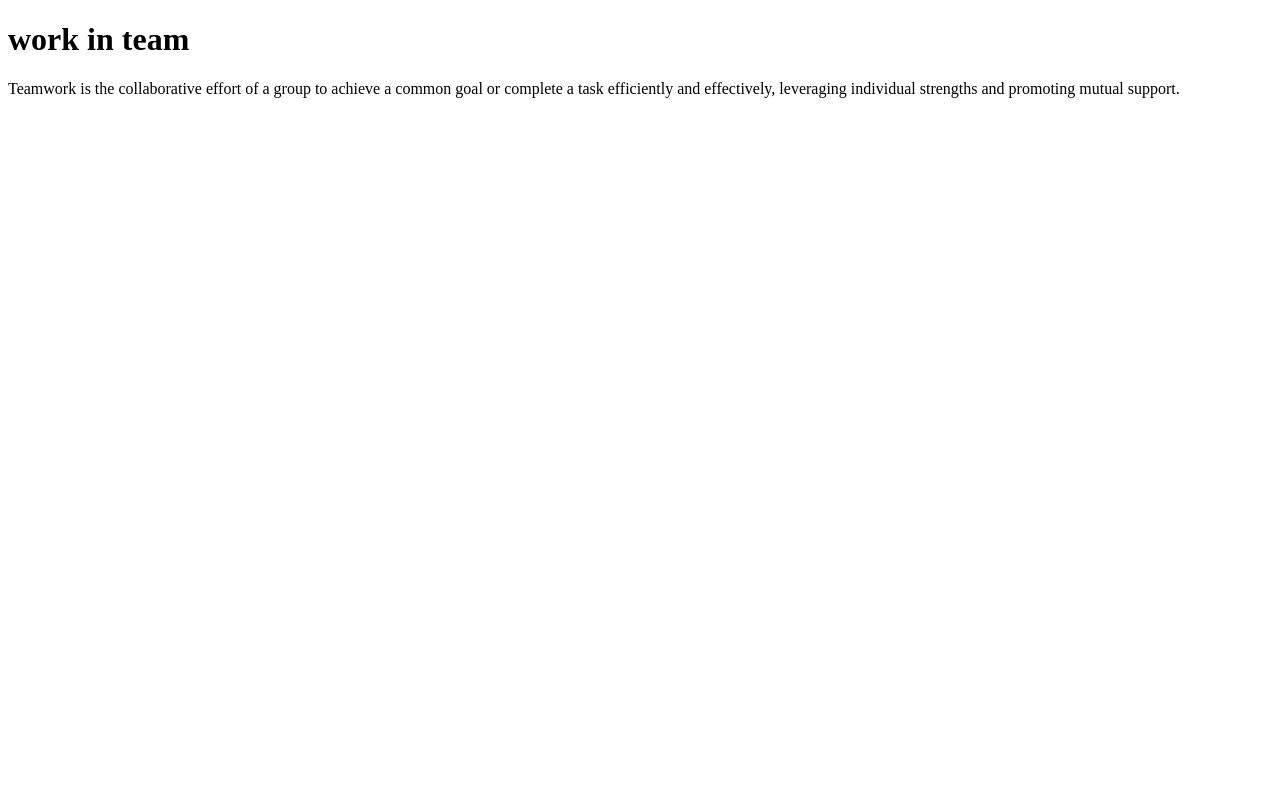
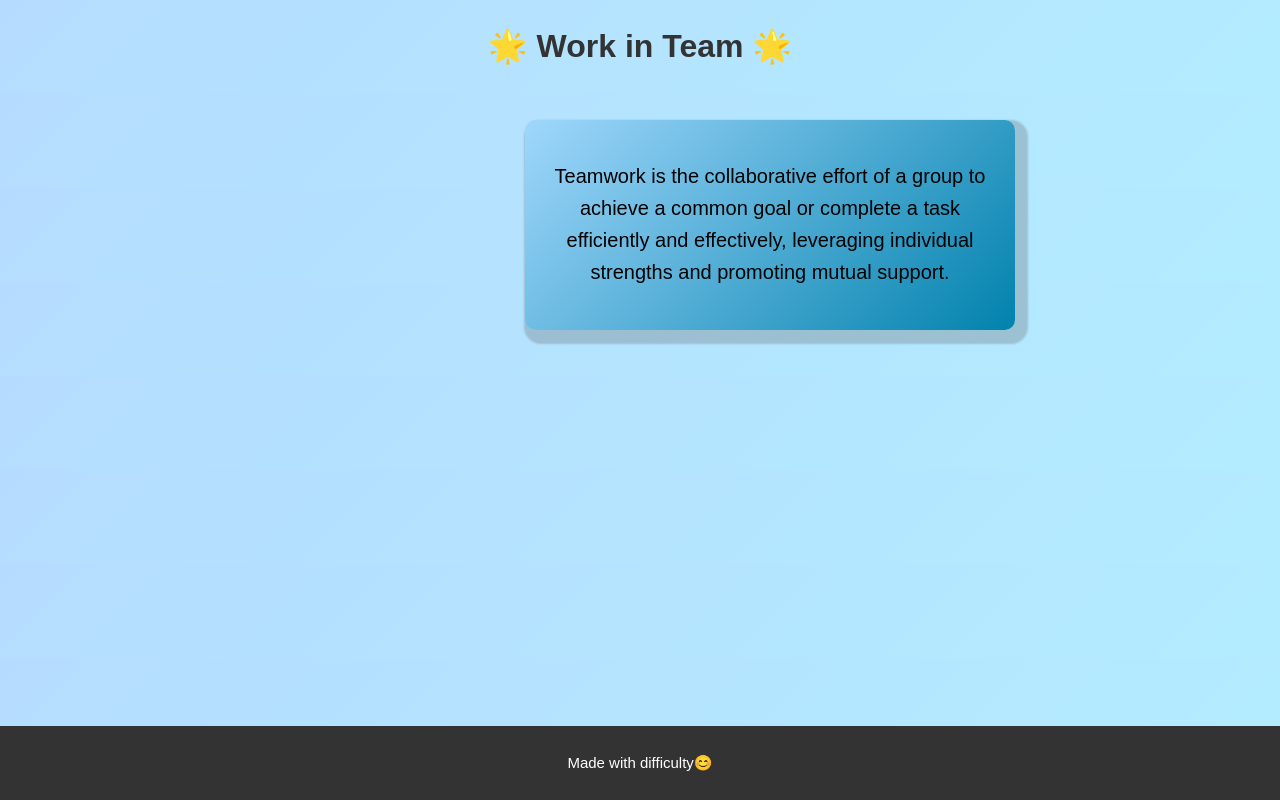
Before and after one commit to veetiesss/project, a plain HTML site: page index.html in a window 1280 px wide. Drawn offline with Linux system fonts and the light colour scheme.

Commit message:
feature/new-feature

```diff
--- a/index.html
+++ b/index.html
@@ -1,14 +1,24 @@
 <!DOCTYPE html>
 <html lang="en">
-<head>
-    <meta charset="UTF-8">
-    <meta name="viewport" content="width=device-width, initial-scale=1.0">
+  <head>
+    <meta charset="UTF-8" />
+    <meta name="viewport" content="width=device-width, initial-scale=1.0" />
     <title>Document</title>
-    <link rel="stylesheet" href="style.css">
-</head>
-<body>
-    <h1>work in team</h1>
-    <p>Teamwork is the collaborative effort of a group to achieve a common goal or complete a task efficiently and effectively, leveraging individual strengths and promoting mutual support.</p>
+    <link rel="stylesheet" href="style.css" />
+  </head>
+  <body>
+    <h1>🌟 Work in Team 🌟</h1>
 
-</body>
+    <div class="card">
+    <p id="P">
+      Teamwork is the collaborative effort of a group to achieve a common goal
+      or complete a task efficiently and effectively, leveraging individual
+      strengths and promoting mutual support.
+    </p>
+    </div>
+
+    <div class="div">
+        <p>Made with difficulty😊 </p>
+    </div>
+  </body>
 </html>
--- a/style.css
+++ b/style.css
@@ -0,0 +1,59 @@
+body {
+    margin: 0;
+    font-family: 'Arial', sans-serif;
+    background: linear-gradient(135deg, #b5dcff, #b3ecff);
+    color: #333;
+    line-height: 1.6;
+}
+
+h1 {
+    text-align: center;
+}
+
+.card {
+    position: absolute;
+    left: 525px;
+    top: 120px;
+    width: 450px;
+    height: 170px;
+    padding: 20px;
+    border-radius: 10px;
+    font-size: 20px;
+    text-align: center;
+    color: #000000;
+    box-shadow: 6px 7px 2px 7px rgba(94, 94, 94, 0.278);
+    background: linear-gradient(135deg, #a0d7fc, #0182ad);
+    transition: 0.3s;
+}
+
+.card:hover {
+    box-shadow: 6px 7px 7px 10px rgba(94, 94, 94, 0.278);
+    font-size: 21px;
+}
+
+.content {
+    padding: 20px;
+    max-width: 800px;
+    margin: 0 auto;
+    background: white;
+    border-radius: 10px;
+    box-shadow: 0 4px 6px rgba(0, 0, 0, 0.1);
+}
+
+.P {
+    font-size: 19px;
+    text-align: center;
+    margin: 0;
+}
+
+.div {
+    background: #333;
+    color: white;
+    text-align: center;
+    padding: 10px 0;
+    margin-top: 20px;
+    font-size: 15px;
+    position: absolute;
+    width: 100%;
+    bottom: 0;
+}
```
